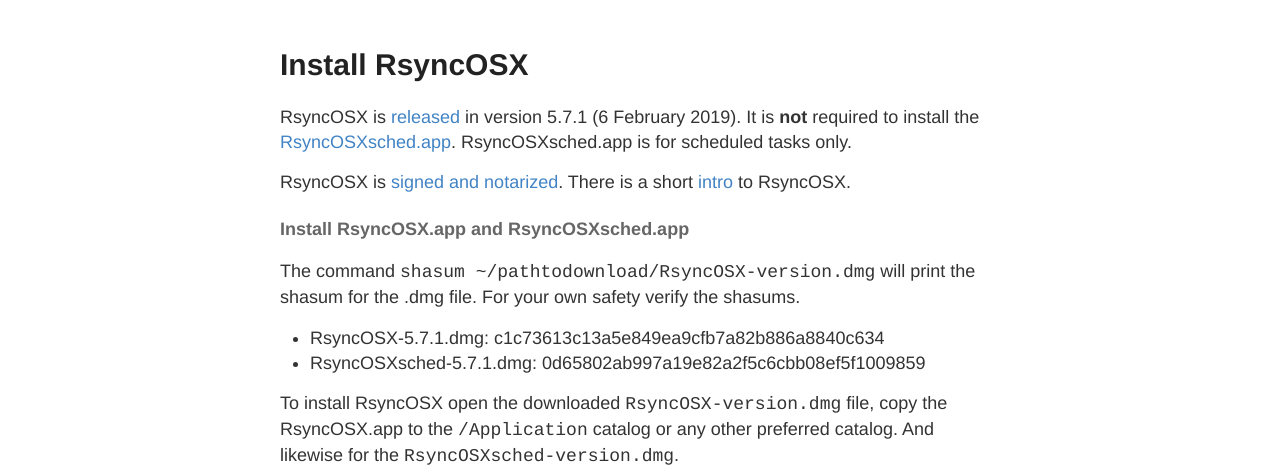
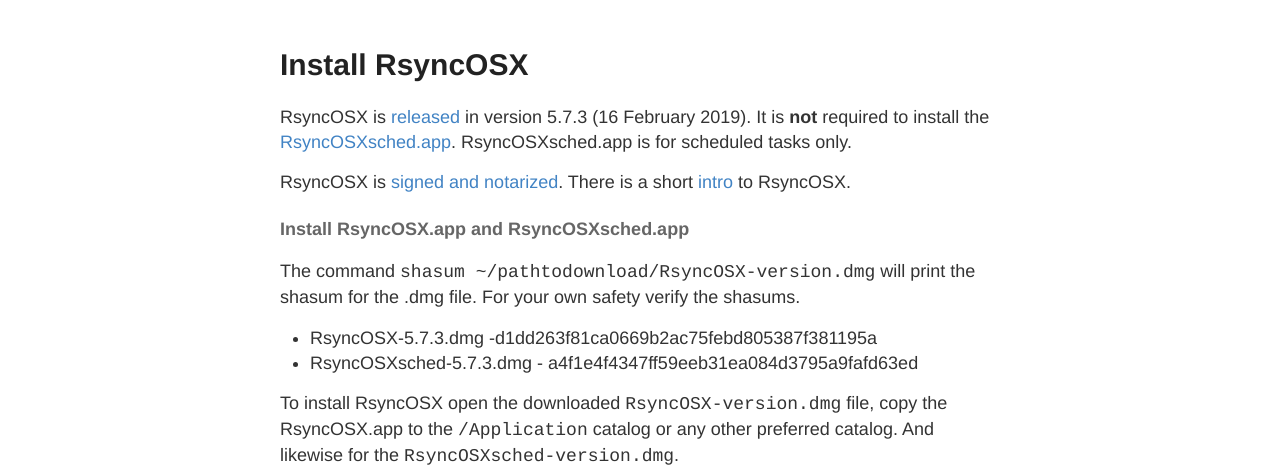
Before and after one commit to d2s/Documentation, a Jekyll site: the page built from _posts/2018-04-10-RsyncOSX.md, in a window 1280 px wide. Shown: the part 122-589 px from the top of the page. Built offline with Jekyll 4.4.1, drawn with Linux system fonts in a browser that asks for light colours.

Commit message:
Update 2018-04-10-RsyncOSX.md

```diff
--- a/_posts/2018-04-10-RsyncOSX.md
+++ b/_posts/2018-04-10-RsyncOSX.md
@@ -3,7 +3,7 @@ layout: post
 title:  "Install RsyncOSX"
 permalink: Install
 ---
-RsyncOSX is [released](https://github.com/rsyncOSX/RsyncOSX/releases/tag/v5.7.1) in version 5.7.1 (6 February 2019). It is **not** required to install the [RsyncOSXsched.app](https://github.com/rsyncOSX/RsyncOSXsched). RsyncOSXsched.app is for scheduled tasks only.
+RsyncOSX is [released](https://github.com/rsyncOSX/RsyncOSX/releases/tag/v5.7.3) in version 5.7.3 (16 February 2019). It is **not** required to install the [RsyncOSXsched.app](https://github.com/rsyncOSX/RsyncOSXsched). RsyncOSXsched.app is for scheduled tasks only.
 
 RsyncOSX is [signed and notarized](/Notarized). There is a short [intro](/Intro) to RsyncOSX.
 
@@ -11,8 +11,8 @@ RsyncOSX is [signed and notarized](/Notarized). There is a short [intro](/Intro)
 
 The command `shasum ~/pathtodownload/RsyncOSX-version.dmg` will print the shasum for the .dmg file. For your own safety verify the shasums.
 
-- RsyncOSX-5.7.1.dmg: c1c73613c13a5e849ea9cfb7a82b886a8840c634
-- RsyncOSXsched-5.7.1.dmg: 0d65802ab997a19e82a2f5c6cbb08ef5f1009859
+- RsyncOSX-5.7.3.dmg -d1dd263f81ca0669b2ac75febd805387f381195a
+- RsyncOSXsched-5.7.3.dmg - a4f1e4f4347ff59eeb31ea084d3795a9fafd63ed
 
 To install RsyncOSX open the downloaded `RsyncOSX-version.dmg` file, copy the RsyncOSX.app to the `/Application` catalog or any other preferred catalog. And likewise for the `RsyncOSXsched-version.dmg`.
 
```
